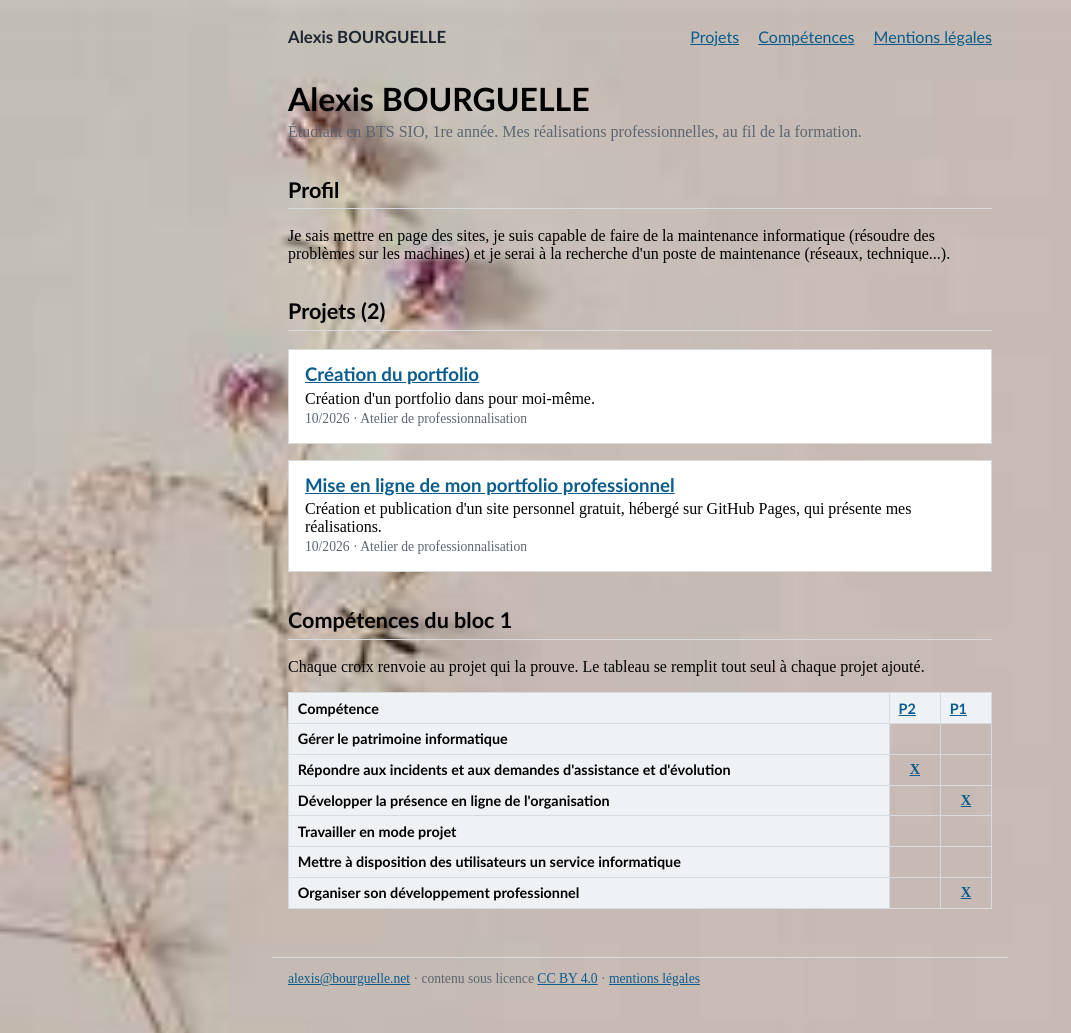
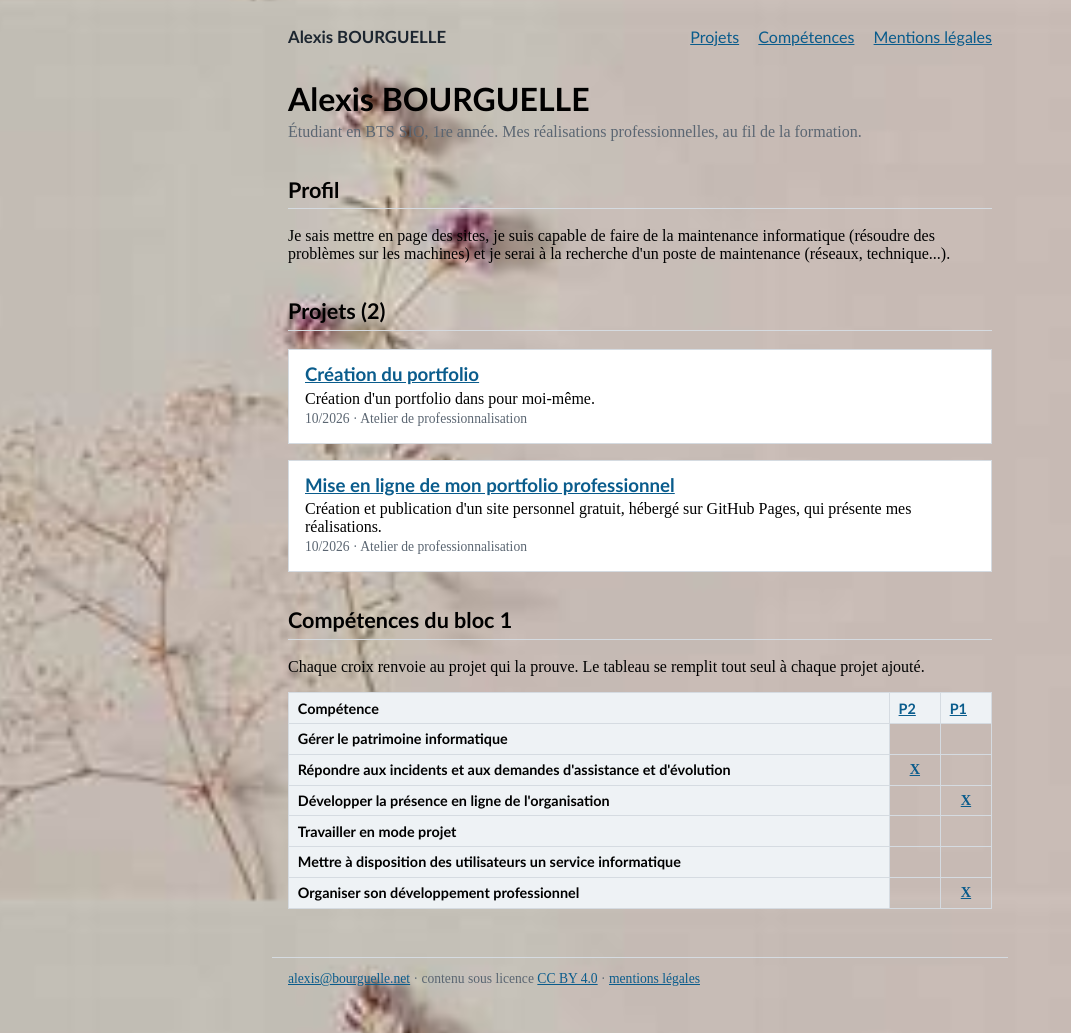
Before and after one commit to foxtroc-ui/Portfolio, a Jekyll site: the page built from index.html, in a window 1280 px wide. Shown: the whole page, without its empty margins (0-1071 px from the left). Built offline with Jekyll 4.4.1, drawn with Linux system fonts in a browser that asks for light colours.

Commit message:
Update style.css

```diff
--- a/css/style.css
+++ b/css/style.css
@@ -12,9 +12,8 @@
 body {
     margin: 0;
     min-height: 100vh;
-    background-color: red;
     background-image: url("../images/Background.jpg");
-    background-size: 1920px 1080px;
+    background-size: cover;
     background-position: center;
     background-repeat: no-repeat;
     background-attachment: fixed;
```
